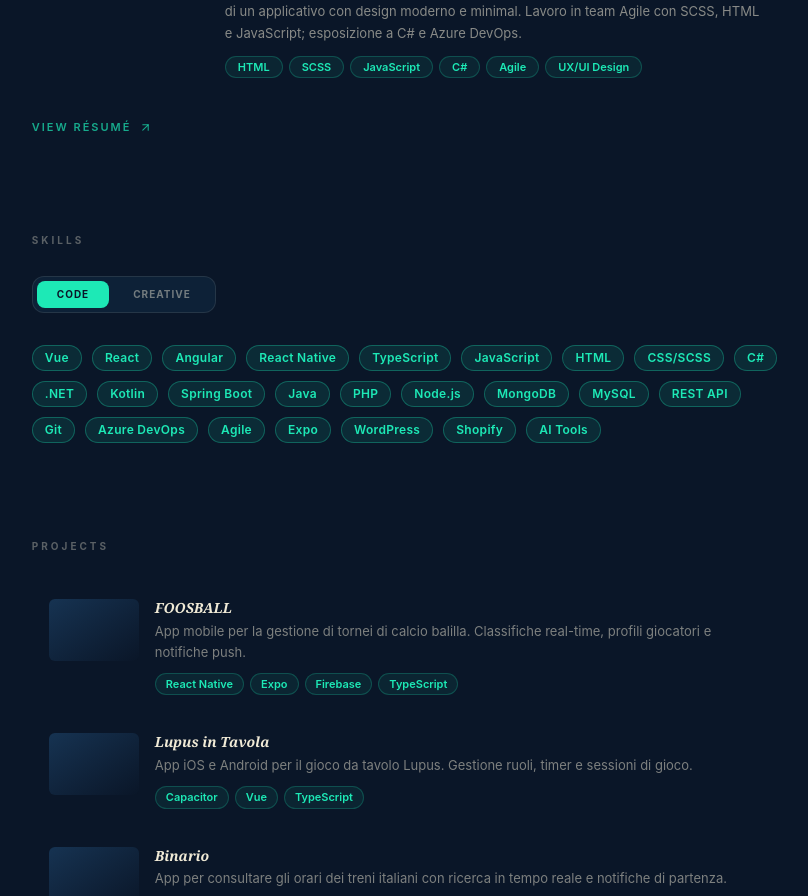
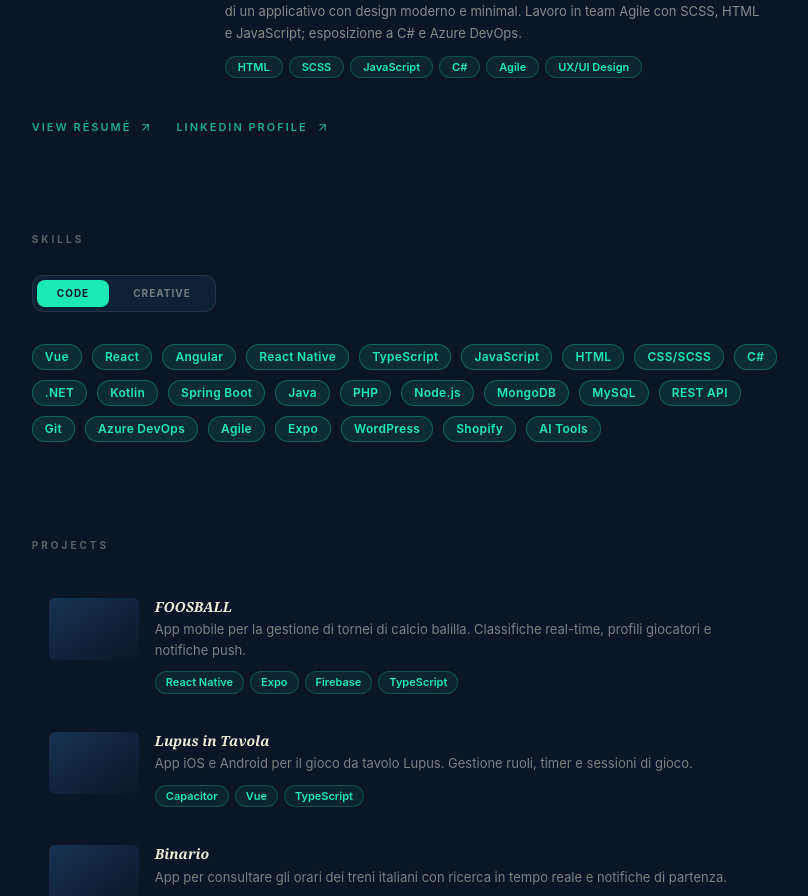
Before and after one commit to deeeemiss/portfolio, a React app: page / in a window 1280 px wide. Shown: the part 851-1747 px from the top of the page, without its empty margins (453-1261 px from the left). Built offline with nearby package versions, Linux system fonts and the light colour scheme; the HTML template or start-up script is replaced by a standard one.

Commit message:
feat: add LinkedIn profile link below experience section

```diff
--- a/src/components/sections/Experience.tsx
+++ b/src/components/sections/Experience.tsx
@@ -78,15 +78,26 @@ export function Experience() {
         ))}
       </div>
 
+      <div className="mt-6 flex flex-wrap gap-6">
         <a
           href={isEn ? '/cv-en.pdf' : '/cv-it.pdf'}
           target="_blank"
           rel="noopener noreferrer"
-        className="mt-6 inline-flex items-center gap-2 text-[11px] font-semibold text-accent/70 hover:text-accent uppercase tracking-[2px] transition-colors group"
+          className="inline-flex items-center gap-2 text-[11px] font-semibold text-accent/70 hover:text-accent uppercase tracking-[2px] transition-colors group"
         >
           {t('experience.view_cv')}
           <ArrowUpRight size={13} className="group-hover:translate-x-0.5 group-hover:-translate-y-0.5 transition-transform" />
         </a>
+        <a
+          href="https://www.linkedin.com/in/sebastiano-demichelis"
+          target="_blank"
+          rel="noopener noreferrer"
+          className="inline-flex items-center gap-2 text-[11px] font-semibold text-accent/70 hover:text-accent uppercase tracking-[2px] transition-colors group"
+        >
+          {t('experience.view_linkedin')}
+          <ArrowUpRight size={13} className="group-hover:translate-x-0.5 group-hover:-translate-y-0.5 transition-transform" />
+        </a>
+      </div>
     </section>
   )
 }
--- a/src/i18n/en.json
+++ b/src/i18n/en.json
@@ -33,7 +33,8 @@
   },
   "experience": {
     "title": "Relevant experience",
-    "view_cv": "View résumé"
+    "view_cv": "View résumé",
+    "view_linkedin": "LinkedIn profile"
   },
   "creative": {
     "title": "Creative Work"
--- a/src/i18n/it.json
+++ b/src/i18n/it.json
@@ -33,7 +33,8 @@
   },
   "experience": {
     "title": "Esperienza rilevante",
-    "view_cv": "Vedi curriculum"
+    "view_cv": "Vedi curriculum",
+    "view_linkedin": "Profilo LinkedIn"
   },
   "creative": {
     "title": "Lavori Creativi"
```
Lines whose indentation alone changed are shown as unchanged.
